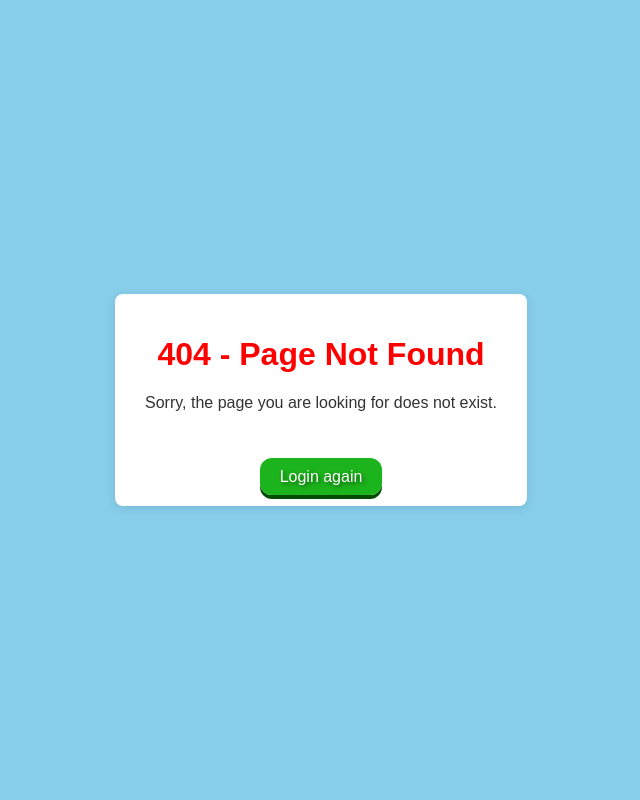
After one commit to omprakashman/simplelogin, a Django app: template authapp/templates/404.html in a window 1280 px wide. The commit adds this page. Shown: the whole page, without its empty margins (319-959 px from the left). Run offline with Django 5.2, Linux system fonts and the light colour scheme; the template is opened without the code that fills it, so the values that code supplies are empty.

Commit message:
V1.0.6 : Error incorporated - user Debug = Fasle to run

```diff
--- /dev/null
+++ b/authapp/templates/404.html
@@ -0,0 +1,69 @@
+<!DOCTYPE html>
+<html lang="en">
+<head>
+    <meta charset="UTF-8">
+    <title>Error</title>
+    <style>
+        body {
+            font-family: Arial, sans-serif;
+            background-color: skyblue;
+            margin: 0;
+            padding: 0;
+            display: flex;
+            justify-content: center;
+            align-items: center;
+            height: 100vh;
+        }
+        .error-container {
+            background-color: #fff;
+            padding: 20px 30px;
+            border-radius: 8px;
+            box-shadow: 0 2px 10px rgba(0, 0, 0, 0.1);
+            text-align: center;
+        }
+        h2 {
+            color: red;
+            margin-bottom: 20px;
+        }
+        p {
+            color: #333;
+            font-size: 16px;
+            margin-bottom: 20px;
+        }
+        .login-btn {
+            background-color: rgb(28, 180, 28);
+            color: white;
+            padding: 10px 20px;
+            border: none;
+            border-radius: 12px;
+            font-size: 16px;
+            cursor: pointer;
+            text-decoration: none;
+            box-shadow: 0 4px rgb(3, 77, 3); /* 3D effect */
+            transition: all 0.3s ease; /* Smooth transition */
+        }
+        .login-btn:hover {
+            background-color: #2b6fb3;
+            color: white;
+            box-shadow: 0 6px #666;
+            transform: translateY(-2px); /* Slight lift on hover */
+        }
+        .login-btn:active {
+            box-shadow: 0 2px #666;
+            transform: translateY(2px); /* Pressed effect */
+        }
+        .login-btn-text {
+            text-shadow: 2px 2px 4px rgba(0, 0, 0, 0.5); /* Shadow to text */
+        }
+    </style>
+</head>
+<body>
+    <div class="error-container">
+        <h1 style="color: red;">404 - Page Not Found</h1>
+        <p>Sorry, the page you are looking for does not exist.</p>
+        <br> <br>
+        <a href="{% url 'login' %}" class="login-btn login-btn-text">Login again</a>
+
+    </div>
+</body>
+</html>
--- a/authapp/templates/login.html
+++ b/authapp/templates/login.html
@@ -74,7 +74,8 @@
 </head>
 <body>
 	<div class="login-container">
-		<h2>Login</h2>
+		<!-- <h2 style="color: black;">LOGIN</h2> -->
+		<h2 style="color: black; text-shadow: 2px 2px 5px rgba(0, 0, 0, 0.3), 4px 4px 10px rgba(0, 0, 0, 0.2);">LOGIN</h2>
 		<form method="post">
 			{% csrf_token %}
 			{{ form.as_p }}
--- a/authapp/urls.py
+++ b/authapp/urls.py
@@ -2,8 +2,7 @@ from django.urls import path
 from .views import login_view, logout_view, home_view
 
 urlpatterns = [
-
-    path('', login_view, name='login'),
-    path('logout/', logout_view, name='logout'),
-    path('home/', home_view, name='home'),  # Commented out to avoid using /home
+    path('', login_view, name='login'),  # Default login view
+    path('logout/', logout_view, name='logout'),  # Restrict logout to POST requests in the view
+    path('dashboard/', home_view, name='home'),  # Use a non-obvious URL instead of 'home'
 ]
--- a/droid/settings.py
+++ b/droid/settings.py
@@ -23,9 +23,9 @@ BASE_DIR = Path(__file__).resolve().parent.parent
 SECRET_KEY = 'django-insecure-_)68&_mm%pa3#b+@h*80-qd6^q(qujpdj2sj(%q^zcxrnkr225'
 
 # SECURITY WARNING: don't run with debug turned on in production!
-DEBUG = True
+DEBUG = True# Changed from True
 
-ALLOWED_HOSTS = []
+ALLOWED_HOSTS = ["*"]
 
 
 STATIC_URL = '/static/'
@@ -33,6 +33,7 @@ STATIC_URL = '/static/'
 STATICFILES_DIRS = [
     BASE_DIR / "authapp/static",
 ]
+
 
 
 
--- a/droid/urls.py
+++ b/droid/urls.py
@@ -21,3 +21,7 @@ urlpatterns = [
     path('admin/', admin.site.urls),
     path('', include('authapp.urls')),  # Include your app's URLs
 ]
+
+# Error handling procedures
+handler404 = 'authapp.views.error_404_view'
+handler500 = 'authapp.views.error_500_view'
```
Also changed, not shown: authapp/templates/500.html (added, +69 -0 lines), authapp/views.py (+8 -2 lines), db.sqlite3.
